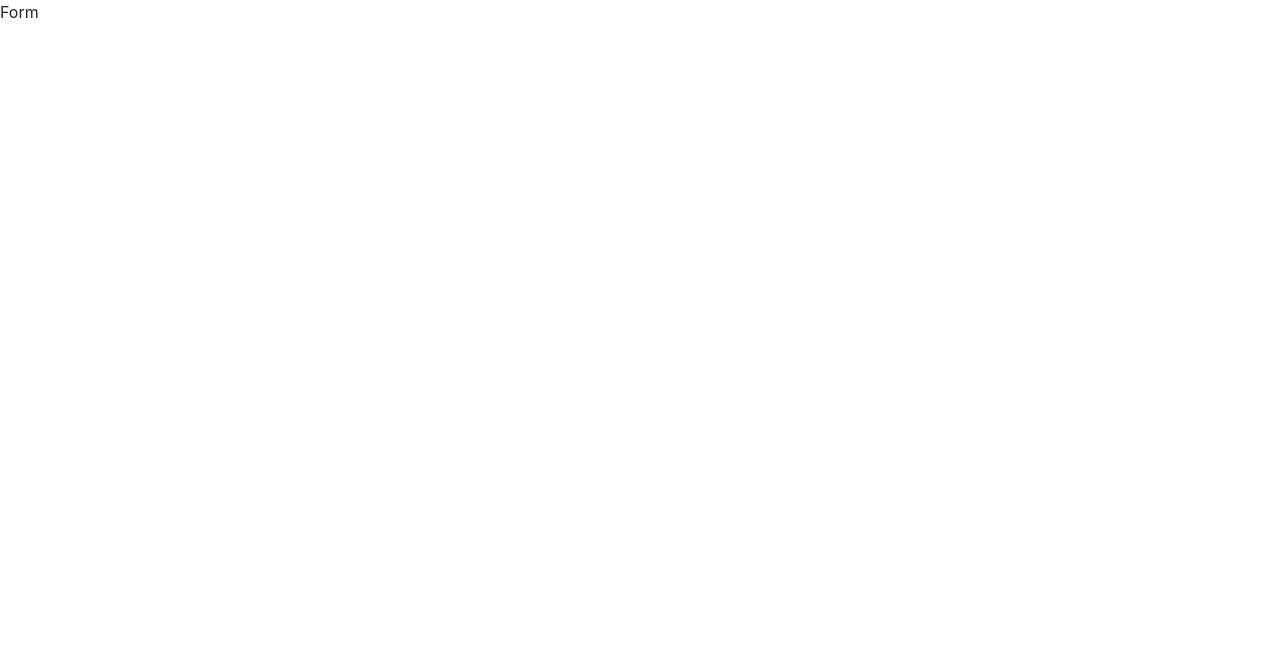
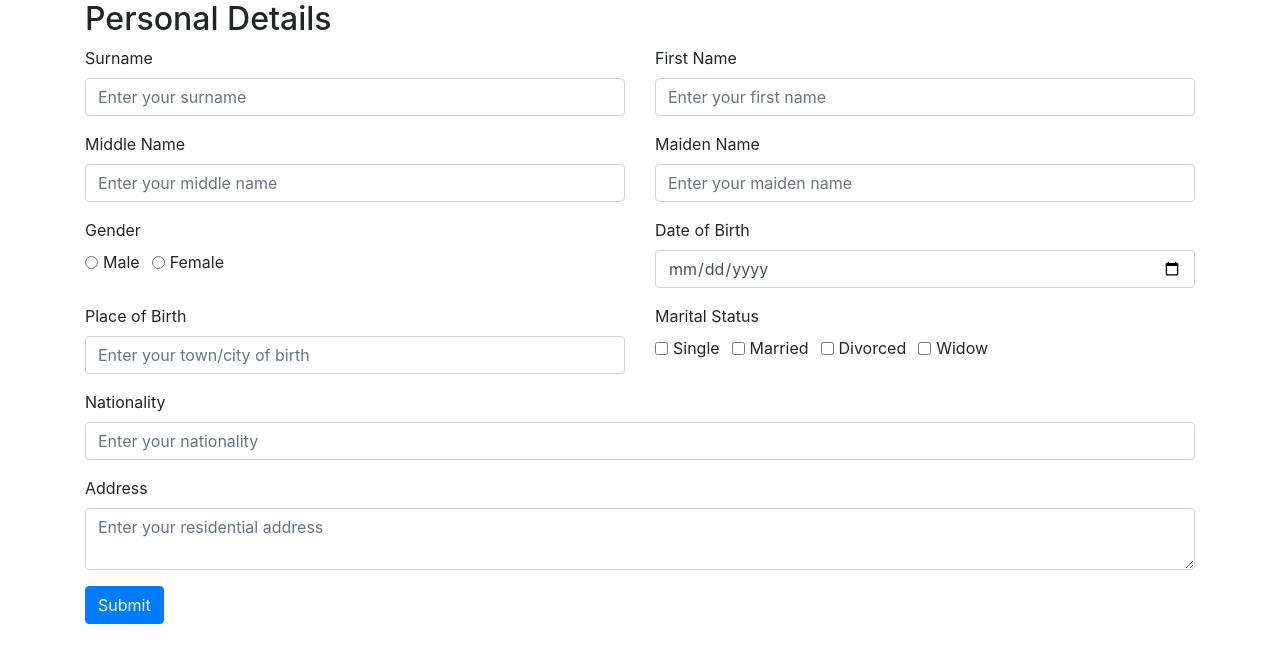
Before and after one commit to oskygh/wafer, a React (Create React App) app in the folder client/: page /form/personal in a window 1280 px wide. Shown: the top 662 px of the page. Built offline with nearby package versions, Linux system fonts and the light colour scheme.

Commit message:
Added Personal Details form

```diff
--- a/client/src/Form.js
+++ b/client/src/Form.js
@@ -1,3 +1,169 @@
-import React from 'react'
+import React from "react";
 
-export default () => <div>Form</div>
+export default () => (
+  <div className="container">
+    <h2>Personal Details</h2>
+    <form>
+      <div className="row form-group">
+        <div className="col">
+          <label for="surname">Surname</label>
+          <input
+            type="name"
+            className="form-control"
+            id="surname"
+            placeholder="Enter your surname"
+          />
+        </div>
+        <div className="col">
+          <label for="firstName">First Name</label>
+          <input
+            type="name"
+            className="form-control"
+            id="firstName"
+            placeholder="Enter your first name"
+          />
+        </div>
+      </div>
+
+      <div className="row form-group">
+        <div className="col">
+          <label for="middleName">Middle Name</label>
+          <input
+            type="name"
+            className="form-control"
+            id="middleName"
+            placeholder="Enter your middle name"
+          />
+        </div>
+        <div className="col">
+          <label for="maidenName">Maiden Name</label>
+          <input
+            type="name"
+            className="form-control"
+            id="maidenName"
+            placeholder="Enter your maiden name"
+          />
+        </div>
+      </div>
+
+      <div className="row form-group">
+        <div className="col">
+          <label for="gender-buttons">Gender</label>
+          <div id="gender-buttons">
+            <div class="form-check form-check-inline">
+              <input
+                class="form-check-input"
+                type="radio"
+                name="gender"
+                id="maleRadioBtn"
+                value="male"
+              />
+              <label class="form-check-label" for="maleRadioBtn">
+                Male
+              </label>
+            </div>
+            <div class="form-check form-check-inline">
+              <input
+                class="form-check-input"
+                type="radio"
+                name="gender"
+                id="femaleRadioBtn"
+                value="female"
+              />
+              <label class="form-check-label" for="femaleRadioBtn">
+                Female
+              </label>
+            </div>
+          </div>
+        </div>
+        <div className="col">
+          <label for="date-of-birth">Date of Birth</label>
+          <input type="date" className="form-control" id="date-of-birth" />
+        </div>
+      </div>
+
+      <div className="row form-group">
+        <div className="col">
+          <label for="place-of-birth">Place of Birth</label>
+          <input
+            type="name"
+            className="form-control"
+            id="place-of-birth"
+            placeholder="Enter your town/city of birth"
+          />
+        </div>
+        <div className="col">
+          <label for="marital-status">Marital Status</label>
+          <div id="marital-status">
+            <div class="form-check form-check-inline">
+              <input
+                class="form-check-input"
+                type="checkbox"
+                id="singleCheckBox"
+                value="Single"
+              />
+              <label class="form-check-label" for="singleCheckBox">
+                Single
+              </label>
+            </div>
+            <div class="form-check form-check-inline">
+              <input
+                class="form-check-input"
+                type="checkbox"
+                id="marriedCheckBox"
+                value="Married"
+              />
+              <label class="form-check-label" for="marriedCheckBox">
+                Married
+              </label>
+            </div>
+            <div class="form-check form-check-inline">
+              <input
+                class="form-check-input"
+                type="checkbox"
+                id="divorcedCheckBox"
+                value="Divorced"
+              />
+              <label class="form-check-label" for="divorcedCheckBox">
+                Divorced
+              </label>
+            </div>
+            <div class="form-check form-check-inline">
+              <input
+                class="form-check-input"
+                type="checkbox"
+                id="widowCheckBox"
+                value="Widow"
+              />
+              <label class="form-check-label" for="widowCheckBox">
+                Widow
+              </label>
+            </div>
+          </div>
+        </div>
+      </div>
+      <div className="form-group">
+        <label for="nationality">Nationality</label>
+        <input
+          type="name"
+          id="nationality"
+          className="form-control"
+          placeholder="Enter your nationality"
+        />
+      </div>
+      <div className="form-group">
+        <label for="address">Address</label>
+        <textarea
+          type="name"
+          id="address"
+          className="form-control"
+          placeholder="Enter your residential address"
+        />
+      </div>
+
+      <button type="submit" className="btn btn-primary">
+        Submit
+      </button>
+    </form>
+  </div>
+);
--- a/client/src/routers/AppRouter.js
+++ b/client/src/routers/AppRouter.js
@@ -7,7 +7,7 @@ export default () => (
     <Router>
         <Switch>
             <Route path="/" component={LandingPage} exact />
-            <Route path="/form" component={Form} />
+            <Route path="/form/personal" component={Form} />
         </Switch>
     </Router>
 )
```
